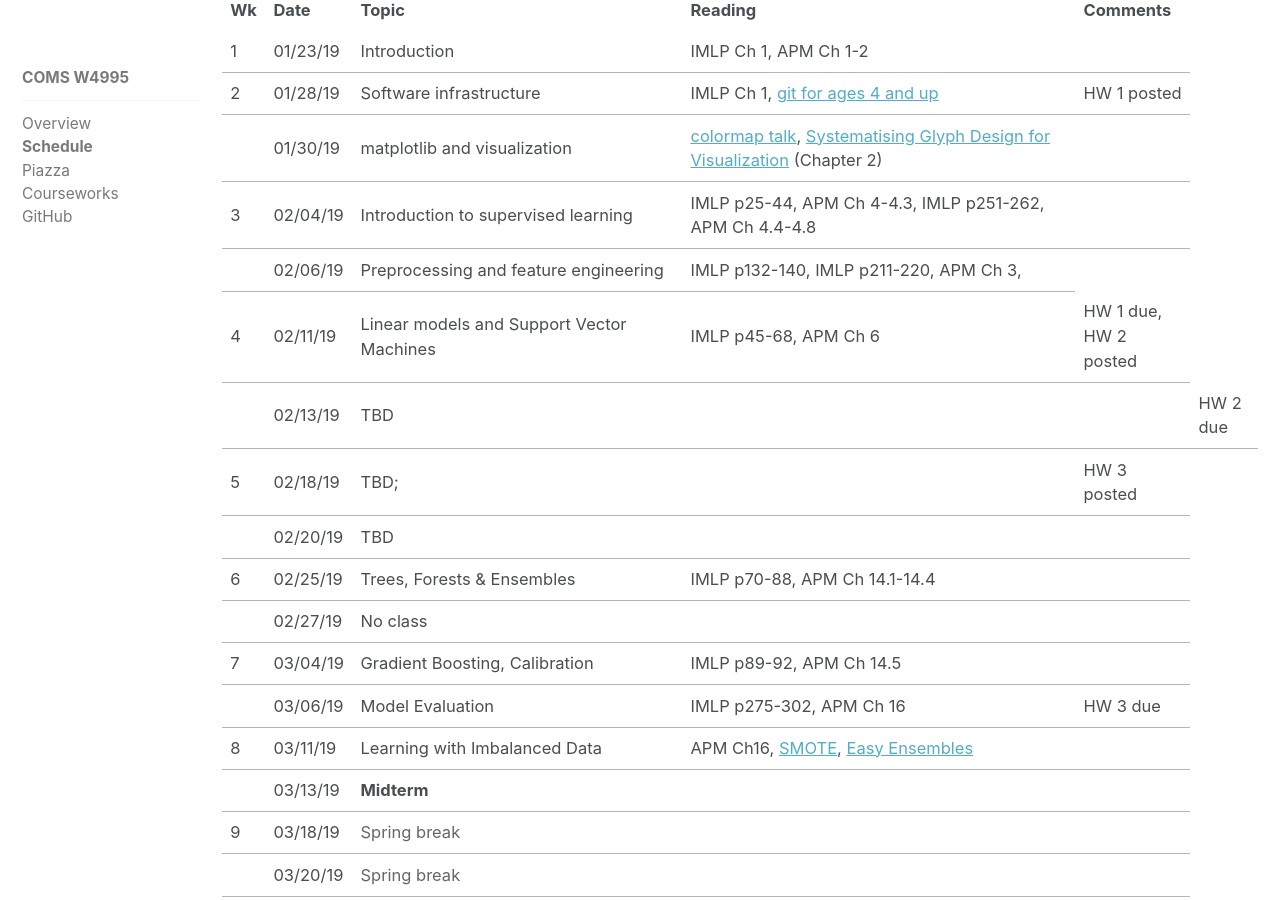
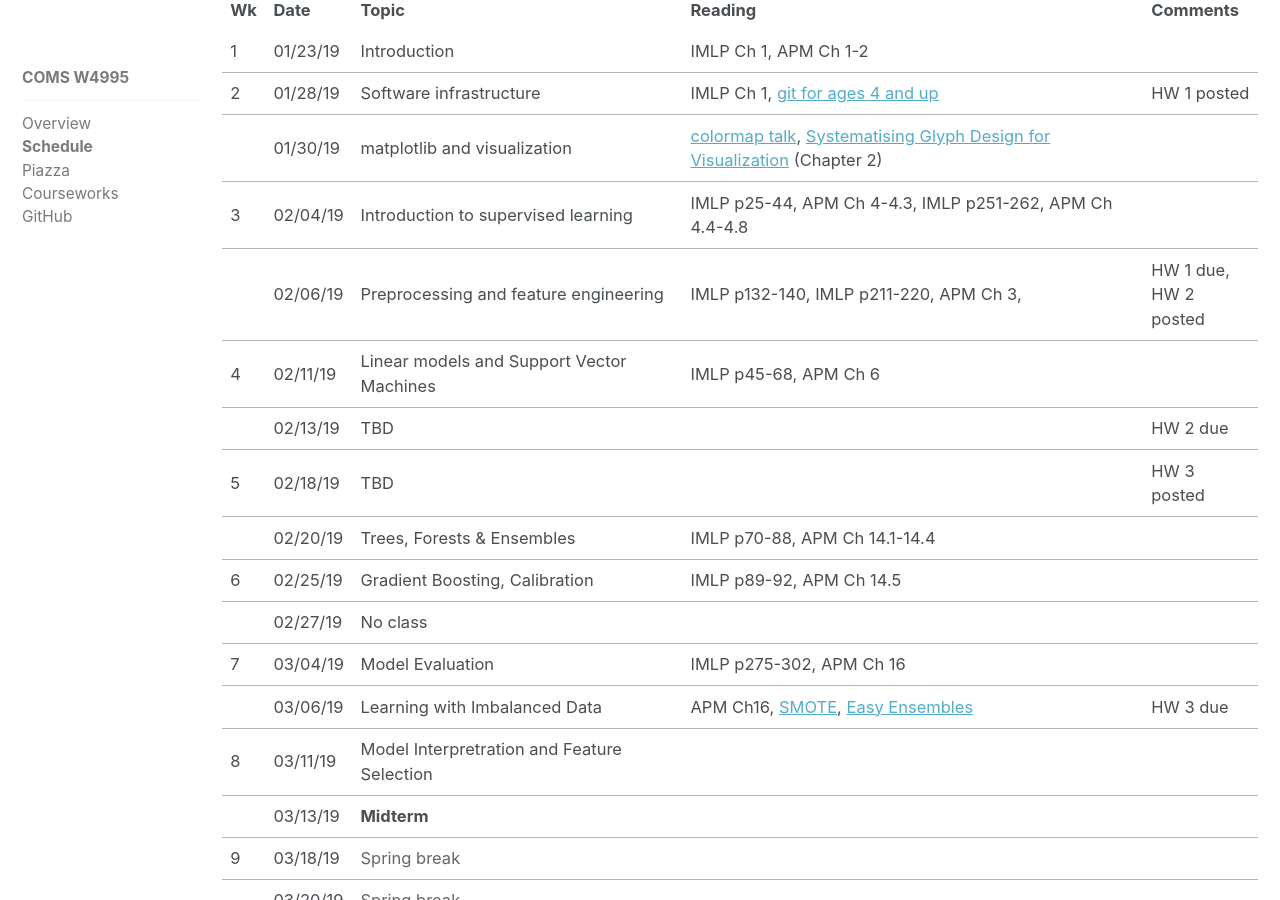
Before and after one commit to amueller/columbia-website, a Jekyll site: the page built from _comsw4995s19/lectures.md, in a window 1280 px wide and 900 px high, scrolled down 302 px. Built offline with Jekyll 4.4.1, drawn with Linux system fonts in a browser that asks for light colours; nearby versions of some CDN libraries.

Commit message:
minor fixes to website /schedule

```diff
--- a/_comsw4995s19/lectures.md
+++ b/_comsw4995s19/lectures.md
@@ -64,38 +66,36 @@ Press P on slides for presenter notes.
 		<td>Linear models and Support Vector Machines&nbsp;
         </td>
 		<td>IMLP p45-68, APM Ch 6</td>
-		<td>HW 1 due, HW 2 posted</td>
+		<td></td>
 	</tr>
 	<tr>
 		<td><br></td>
 		<td>02/13/19</td>
 		<td>TBD</td>
 		<td></td>
-		<td></td>
 		<td>HW 2 due</td>
 	</tr>
 	<tr>
 		<td>5</td>
 		<td>02/18/19</td>
-		<td>TBD;
-            </td>
+		<td>TBD</td>
 		<td></td>
 		<td>HW 3 posted</td>
 	</tr>
 	<tr>
 		<td><br></td>
 		<td>02/20/19</td>
-		<td>TBD&nbsp;
-            </td>
-		<td></td>
+		<td>Trees, Forests &amp; Ensembles</td>
+		<td>IMLP p70-88, APM Ch 14.1-14.4</td>
 		<td></td>
 	</tr>
 	<tr>
 		<td>6</td>
 		<td>02/25/19</td>
-		<td>Trees, Forests &amp; Ensembles</td>
-		<td>IMLP p70-88, APM Ch 14.1-14.4</td>
-		<td></td>
+		<td>Gradient Boosting, Calibration&nbsp;
+            </td>
+		<td>IMLP p89-92, APM Ch 14.5</td>
+		<td><br></td>
 	</tr>
 	<tr>
 		<td></td>
@@ -108,25 +108,26 @@ Press P on slides for presenter notes.
 	<tr>
 		<td>7</td>
 		<td>03/04/19</td>
-		<td>Gradient Boosting, Calibration&nbsp;
-            </td>
-		<td>IMLP p89-92, APM Ch 14.5</td>
-		<td><br></td>
+		<td>Model Evaluation&nbsp;
+             </td>
+		<td>IMLP p275-302, APM Ch 16</td>
+		<td></td>
+
 	</tr>
 	<tr>
 		<td></td>
 		<td>03/06/19</td>
-		<td>Model Evaluation&nbsp;
+        <td>Learning with Imbalanced Data&nbsp;
              </td>
-		<td>IMLP p275-302, APM Ch 16</td>
+        <td>APM Ch16, <a href="https://www.jair.org/media/953/live-953-2037-jair.pdf">SMOTE</a>, <a href="http://cs.nju.edu.cn/zhouzh/zhouzh.files/publication/tsmcb09.pdf">Easy Ensembles</a></td>
 		<td>HW 3 due</td>
 	</tr>
 	<tr>
 		<td>8</td>
 		<td>03/11/19</td>
-        <td>Learning with Imbalanced Data&nbsp;
-             </td>
-        <td>APM Ch16, <a href="https://www.jair.org/media/953/live-953-2037-jair.pdf">SMOTE</a>, <a href="http://cs.nju.edu.cn/zhouzh/zhouzh.files/publication/tsmcb09.pdf">Easy Ensembles</a></td>
+
+		<td>Model Interpretration and Feature Selection</td>
+		<td></td>
 		<td></td>
 	</tr>
 	<tr>
```
Also changed, not shown: other parts of _comsw4995s19/lectures.md (+2 -0 lines), _comsw4995s19/home.md (+3 -3 lines).
